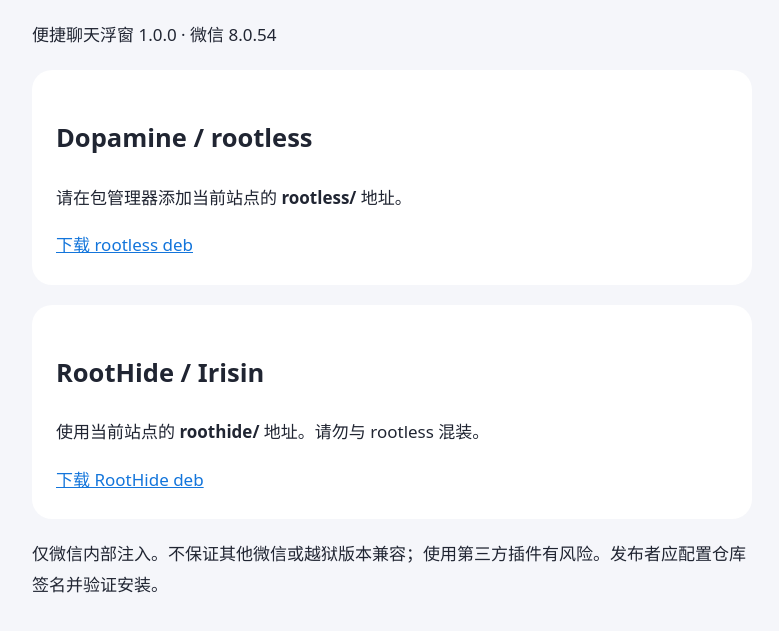
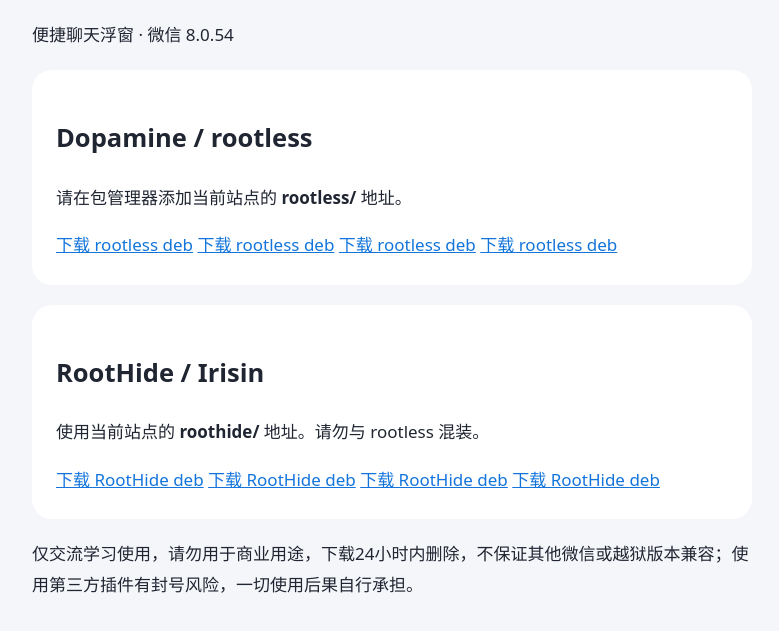
Before and after one commit to mocoss/mocos-repo, a plain HTML site: page index.html in a window 1280 px wide. Shown: the part 171-802 px from the top of the page, without its empty margins (248-1027 px from the left). Drawn offline with Linux system fonts and the light colour scheme.

Commit message:
Update index.html with additional download links
Added multiple download links for different versions of rootless and roothide deb packages, and updated the warning message regarding usage.

```diff
--- a/index.html
+++ b/index.html
@@ -1 +1,25 @@
-<!doctype html><html lang="zh-CN"><meta charset="utf-8"><meta name="viewport" content="width=device-width,initial-scale=1"><title>Mocos 插件源</title><style>body{font:17px system-ui;max-width:720px;margin:60px auto;padding:24px;line-height:1.8;background:#f5f6fa;color:#202532}section{padding:24px;background:white;border-radius:20px;margin:20px 0}a{color:#1375db}</style><h1>Mocos 插件源</h1><p>便捷聊天浮窗 1.0.0 · 微信 8.0.54</p><section><h2>Dopamine / rootless</h2><p>请在包管理器添加当前站点的 <b>rootless/</b> 地址。</p><a href="rootless/debs/wechat-float_1.0.0_dopamine-rootless.deb">下载 rootless deb</a></section><section><h2>RootHide / Irisin</h2><p>使用当前站点的 <b>roothide/</b> 地址。请勿与 rootless 混装。</p><a href="roothide/debs/wechat-float_1.0.0_roothide-native.deb">下载 RootHide deb</a></section><p>仅微信内部注入。不保证其他微信或越狱版本兼容；使用第三方插件有风险。发布者应配置仓库签名并验证安装。</p></html>
+<!doctype html>
+<html lang="zh-CN">
+  <meta charset="utf-8">
+  <meta name="viewport" content="width=device-width,initial-scale=1">
+  <title>Mocos 插件源</title>
+  <style>body{font:17px system-ui;max-width:720px;margin:60px auto;padding:24px;line-height:1.8;background:#f5f6fa;color:#202532}section{padding:24px;background:white;border-radius:20px;margin:20px 0}a{color:#1375db}</style>
+  <h1>Mocos 插件源</h1>
+  <p>便捷聊天浮窗 · 微信 8.0.54</p>
+  <section><h2>Dopamine / rootless</h2>
+    <p>请在包管理器添加当前站点的 <b>rootless/</b> 地址。</p>
+    <a href="rootless/debs/wechat-float_1.0.0_dopamine-rootless.deb">下载 rootless deb</a>
+    <a href="rootless/debs/wechat-float_1.0.1_dopamine-rootless.deb">下载 rootless deb</a>
+    <a href="rootless/debs/wechat-float_1.0.2_dopamine-rootless.deb">下载 rootless deb</a>
+    <a href="rootless/debs/wechat-float_1.0.3_dopamine-rootless.deb">下载 rootless deb</a>
+  </section>
+  <section>
+    <h2>RootHide / Irisin</h2>
+    <p>使用当前站点的 <b>roothide/</b> 地址。请勿与 rootless 混装。</p>
+    <a href="roothide/debs/wechat-float_1.0.0_roothide-native.deb">下载 RootHide deb</a>
+    <a href="roothide/debs/wechat-float_1.0.1_roothide-native.deb">下载 RootHide deb</a>
+    <a href="roothide/debs/wechat-float_1.0.2_roothide-native.deb">下载 RootHide deb</a>
+    <a href="roothide/debs/wechat-float_1.0.3_roothide-native.deb">下载 RootHide deb</a>
+  </section>
+  <p>仅交流学习使用，请勿用于商业用途，下载24小时内删除，不保证其他微信或越狱版本兼容；使用第三方插件有封号风险，一切使用后果自行承担。</p>
+</html>
```
